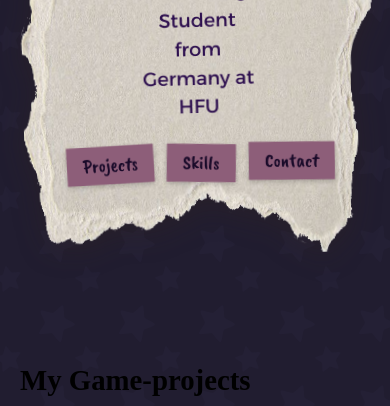
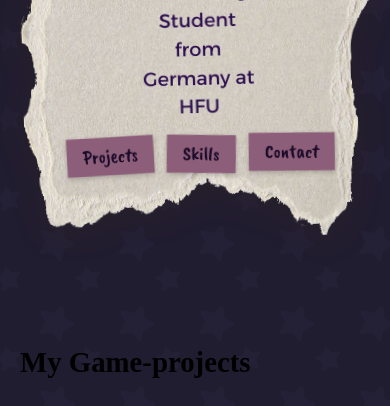
Before and after one commit to Annuschka115/Portfolio, a plain HTML site: page index.html in a window 390 px wide. Shown: the part 438-844 px from the top of the page. Drawn offline with Linux system fonts and the light colour scheme; files whose address does not match are found by name.

Commit message:
tried fixing the scaling for phone view buttons

```diff
--- a/style.css
+++ b/style.css
@@ -157,15 +157,15 @@ filter: drop-shadow(0px 6px 14px rgba(60, 40, 20, 0.25));
     margin-top: 0px;
 }
 
-.hero__nav { display: flex; gap: .8rem; justify-content: center; flex-wrap: wrap;}
+.hero__nav { display: flex; gap: .8rem; justify-content: center; flex-wrap: wrap; margin-top: -3.5rem;}
 .hero__nav a {
+    display: inline-block;
     text-decoration: none;
     color: var(--ink);
     background: var(--note-purple);
     padding: .3rem 1rem;
     box-shadow: 0 2px 5px rgba(0, 0, 0, .2);
     transition: transform .2s;
-  margin-top: -3.5rem;
     align-self: center;
     font-family: 'caveat';
 }
```
Lines whose indentation alone changed are shown as unchanged.
